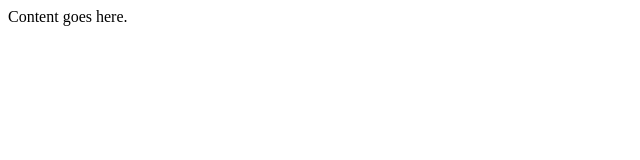
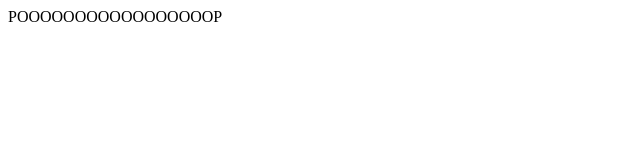
Before and after one commit to Jrust11/Project_Site, a plain HTML site: page index.html in a window 1280 px wide. Shown: the whole page, without its empty margins (0-640 px from the left). Drawn offline with Linux system fonts and the light colour scheme.

Commit message:
Update index.html

```diff
--- a/index.html
+++ b/index.html
@@ -6,6 +6,6 @@
 <meta name="keywords" content="html tutorial template">
 </head>
 <body>
-Content goes here.
+POOOOOOOOOOOOOOOOOP
 </body>
 </html>
```
